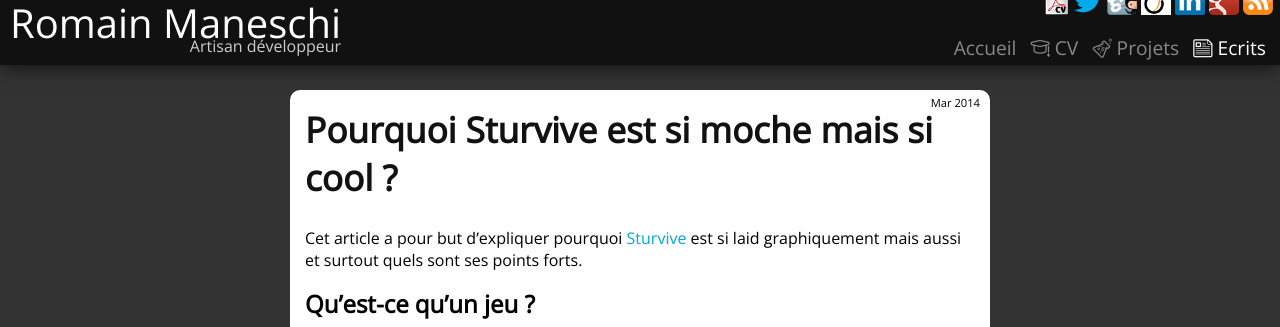
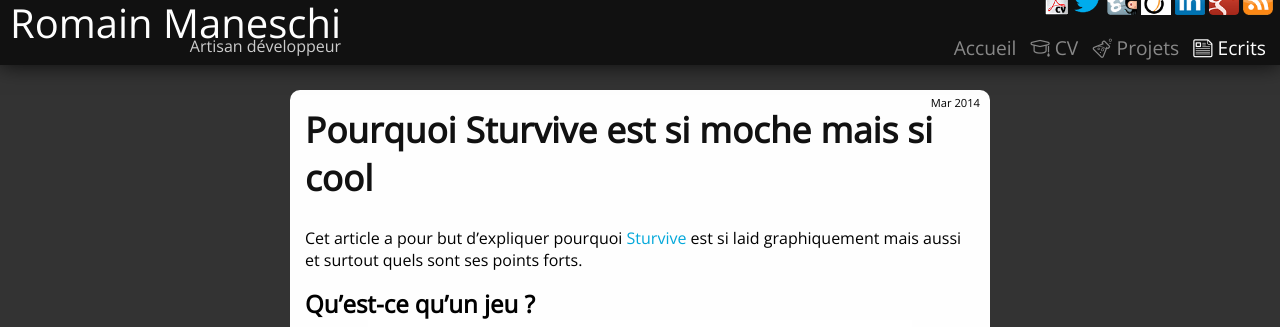
Before and after one commit to manland/manland.github.com, a Jekyll site: the page built from _posts/2014-03-02-article-sturvive.md, in a window 1280 px wide and 900 px high. Shown: the top 327 px of the window. Built offline with Jekyll 4.4.1, drawn with Linux system fonts in a browser that asks for light colours.

```diff
--- a/_posts/2014-03-02-article-sturvive.md
+++ b/_posts/2014-03-02-article-sturvive.md
@@ -1,6 +1,6 @@
 ---
 layout: post
-title: Pourquoi Sturvive est si moche mais si cool ?
+title: Pourquoi Sturvive est si moche mais si cool
 categories: [ecrits, article]
 tags: [javascript, vanilla-js, jeu, 3D, webgl, concours]
 resume: Retour sur ce jeu, qui est très moche mais qui a gagné le concours de mozilla/goo.
```
